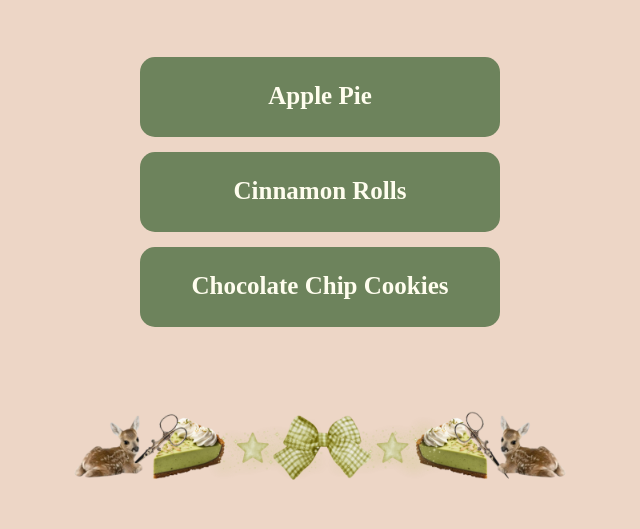
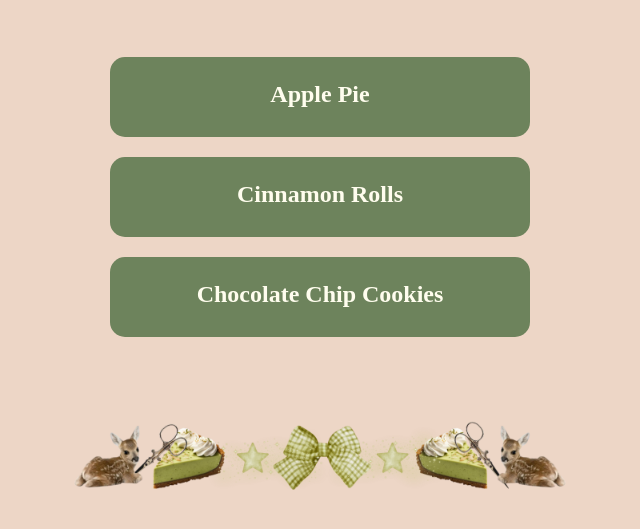
Before and after one commit to crim3zz/odin-recipes, a plain HTML site: page index.html in a window 1280 px wide. Shown: the part 231-760 px from the top of the page, without its empty margins (320-960 px from the left). Drawn offline with Linux system fonts and the light colour scheme.

Commit message:
Adjust main page buttons slightly for firefox browsers Navigation buttons looked a bit strange on firefox, changed size of the font slightly to account for display differences.

```diff
--- a/style.css
+++ b/style.css
@@ -7,14 +7,14 @@ body {
 
 ul {
    list-style: none;
-   font-size: 25px;
+   font-size: 24px;
    font-weight: bold;
    padding-inline-start: 0%;
    margin-bottom: 50px;
 }
 
 li {
-    margin-bottom: 15px;
+    margin-bottom: 20px;
 
 }
 
@@ -27,7 +27,7 @@ li {
     box-sizing: border-box;
     padding: 1em 2em;
     height: 80px;
-    width: 360px;
+    width: 420px;
 }
 
 
```
